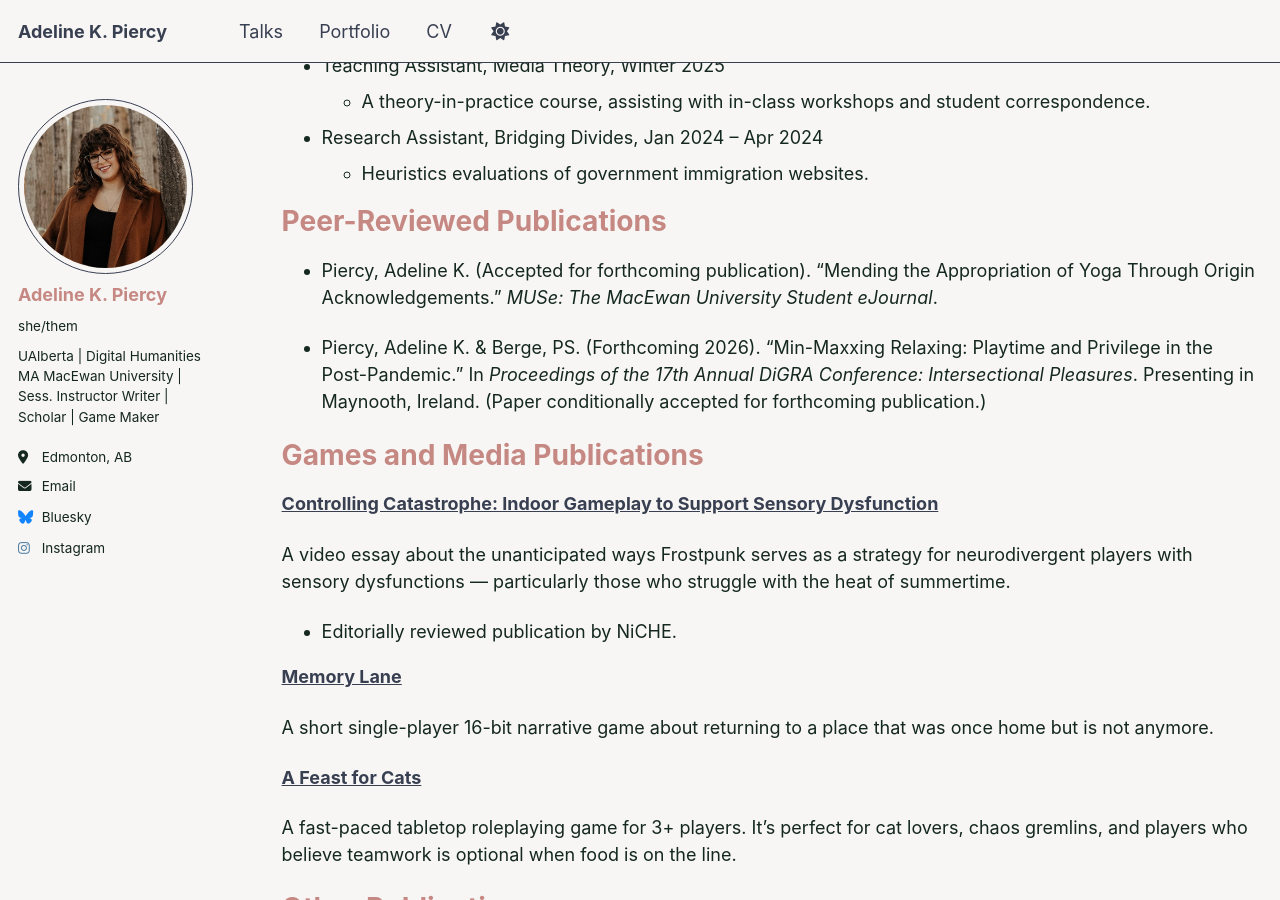
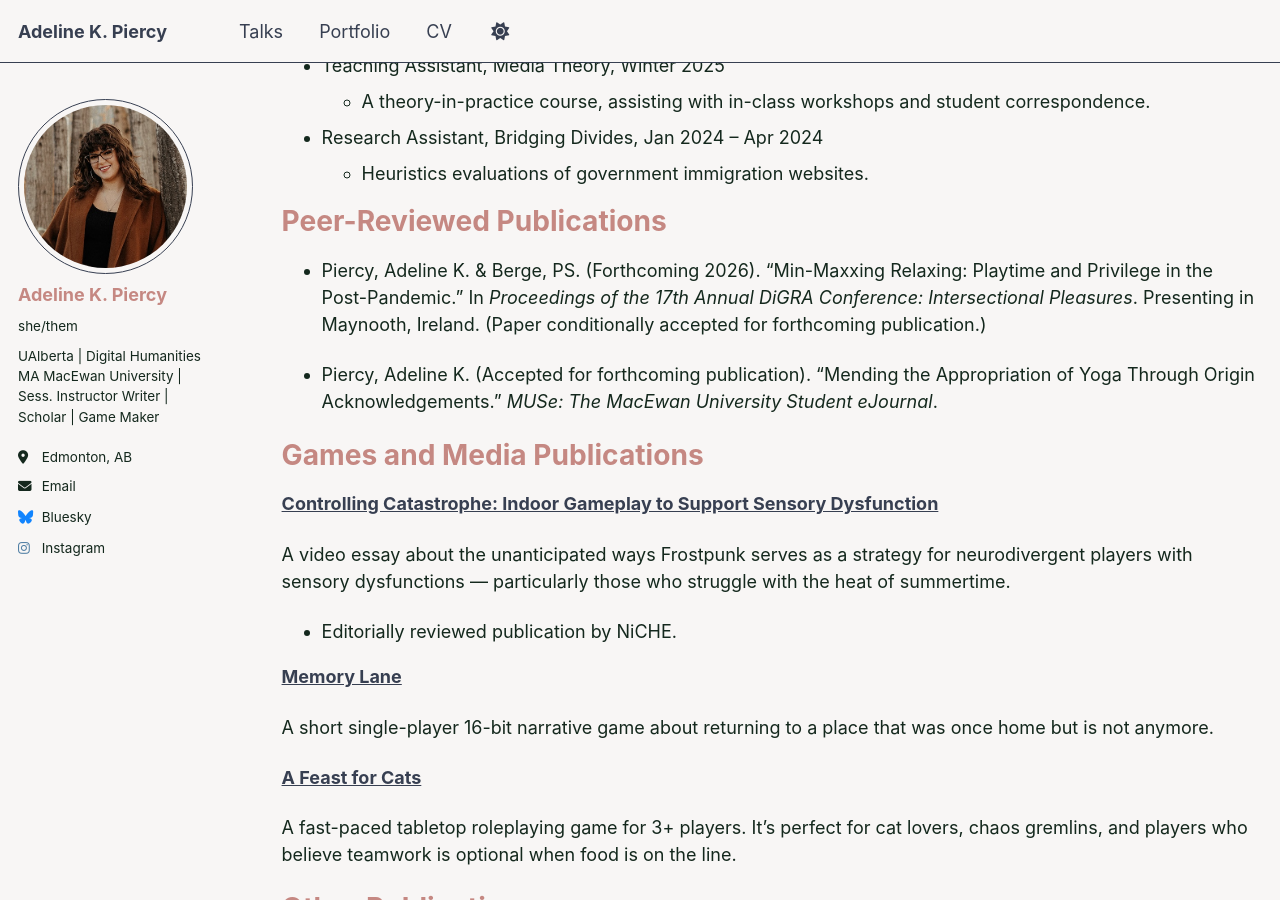
Before and after one commit to akpiercy/me, a Jekyll site: the page built from _pages/cv.md, in a window 1280 px wide and 900 px high, scrolled down 832 px. Built offline with Jekyll 4.4.1, drawn with Linux system fonts in a browser that asks for light colours.

```diff
--- a/_pages/cv.md
+++ b/_pages/cv.md
@@ -43,10 +43,9 @@ Teaching Appointments
 
 Peer-Reviewed Publications
 ======
-* Piercy, Adeline K. (Accepted for forthcoming publication). “Mending the Appropriation of Yoga Through Origin Acknowledgements.” *MUSe: The MacEwan University Student eJournal*.
-
 * Piercy, Adeline K. & Berge, PS. (Forthcoming 2026). “Min-Maxxing Relaxing: Playtime and Privilege in the Post-Pandemic.” In *Proceedings of the 17th Annual DiGRA Conference: Intersectional Pleasures*. Presenting in Maynooth, Ireland. (Paper conditionally accepted for forthcoming publication.)
 
+* Piercy, Adeline K. (Accepted for forthcoming publication). “Mending the Appropriation of Yoga Through Origin Acknowledgements.” *MUSe: The MacEwan University Student eJournal*.
 
 Games and Media Publications
 ======
```
